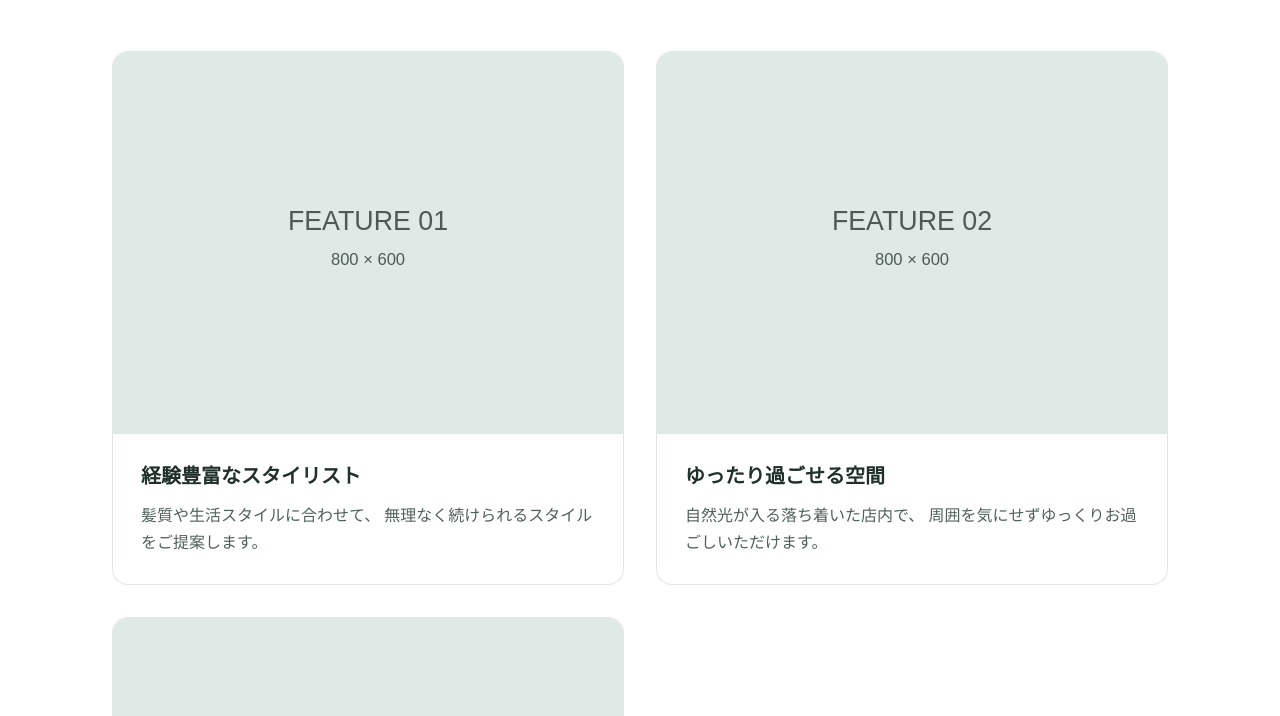
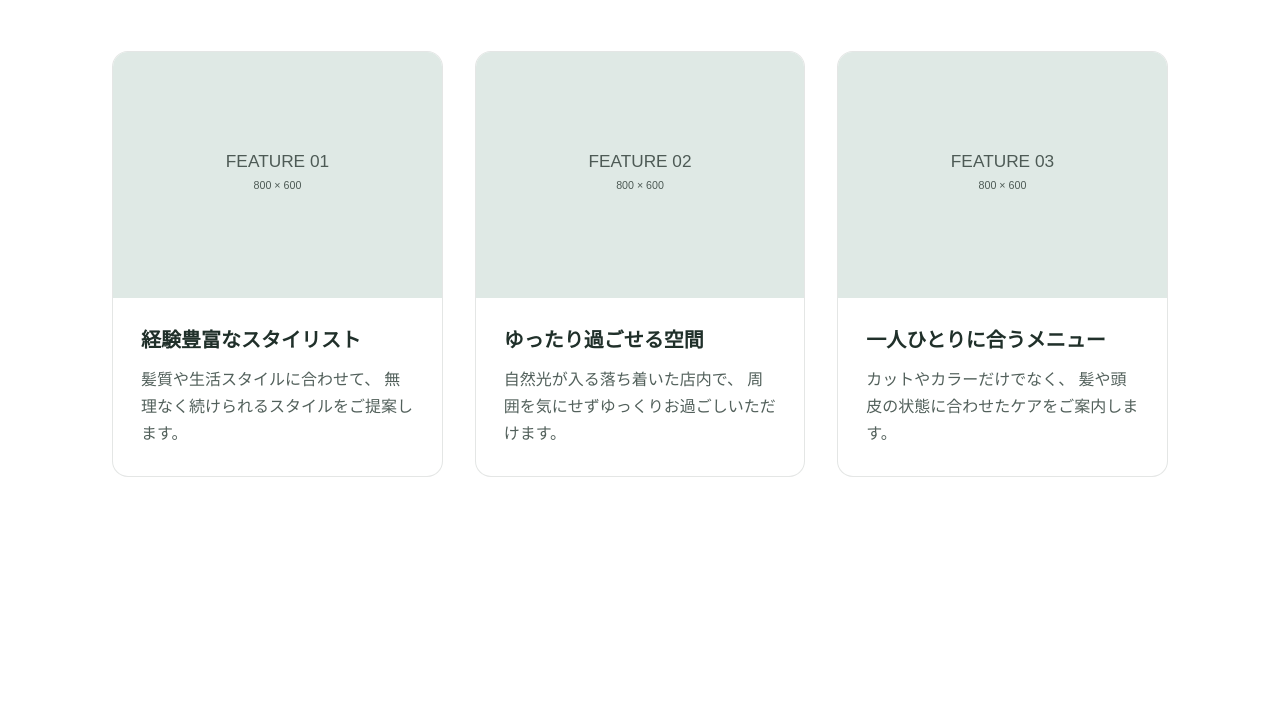
Before and after one commit to torimugi/card-web_0715, a website built with Vite: page index.html in a window 1280 px wide. Shown: the part 764-1480 px from the top of the page. After the commit the page ends 1343 px from the top, so only its background shows below. Built offline with nearby package versions, Linux system fonts and the light colour scheme.

```diff
--- a/css/style.css
+++ b/css/style.css
@@ -217,3 +217,9 @@ p {
     grid-template-columns: repeat(2, minmax(0, 1fr));
   }
 }
+
+@media (min-width: 64rem) {
+  .features__grid {
+    grid-template-columns: repeat(3, minmax(0, 1fr));
+  }
+}
```
